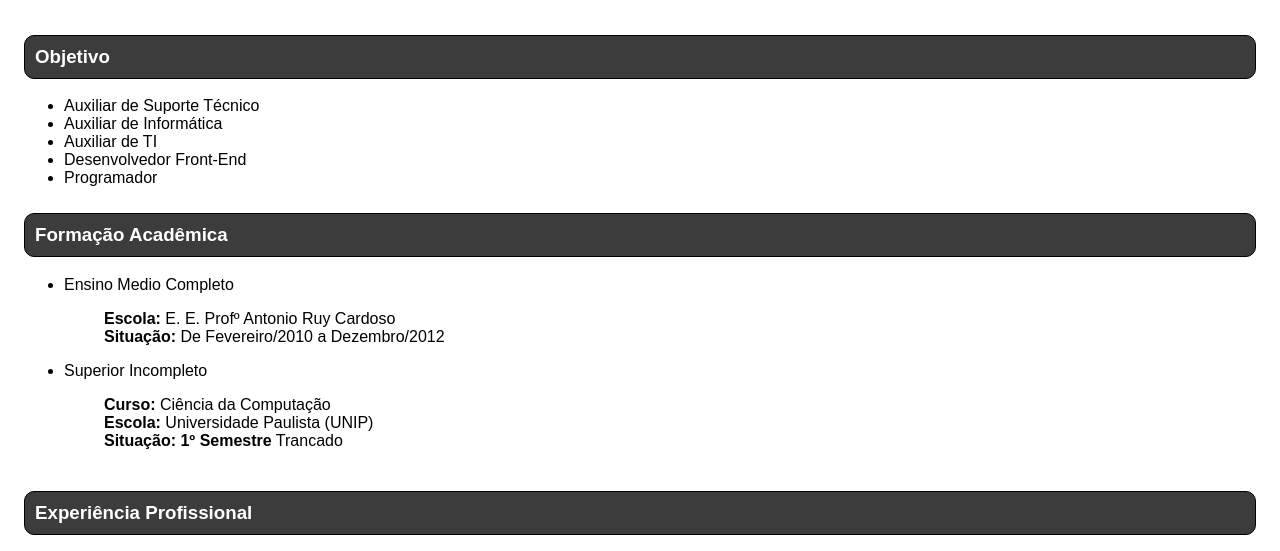
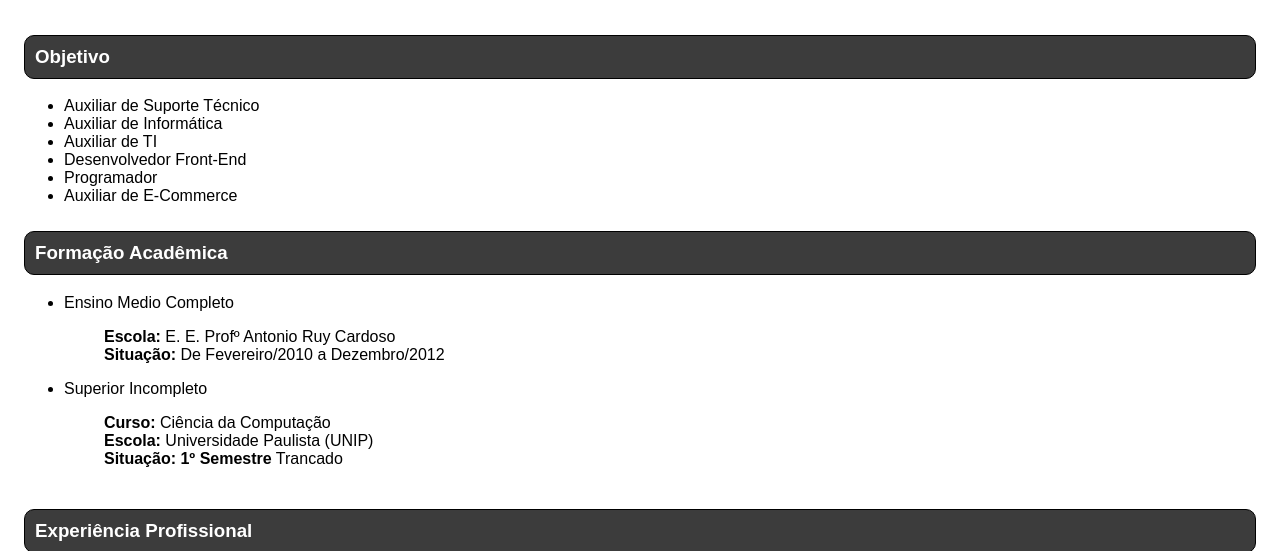
Before and after one commit to EvertonHenrique/Projeto_Curriculo, a plain HTML site: page curriculo_everton.html in a window 1280 px wide. Shown: the part 185-736 px from the top of the page. Drawn offline with Linux system fonts and the light colour scheme.

Commit message:
Atualizando Curriculo

```diff
--- a/curriculo_everton.html
+++ b/curriculo_everton.html
@@ -26,6 +26,8 @@
                          <li>Auxiliar de TI</li>
                          <li>Desenvolvedor Front-End</li>
                          <li>Programador</li>
+                         <li>Auxiliar de E-Commerce</li>
+
                     </ul>
                </article>
 
```
Also changed, not shown: 1 other file.
